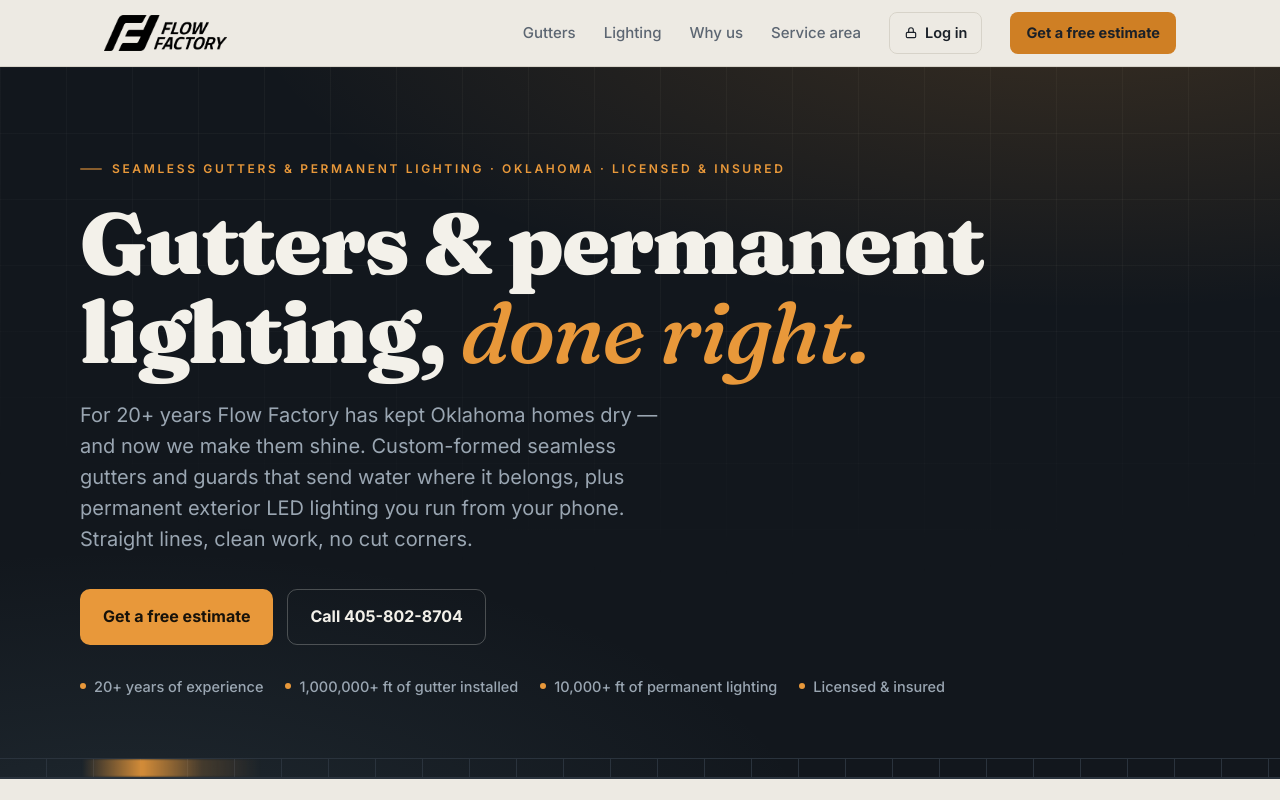
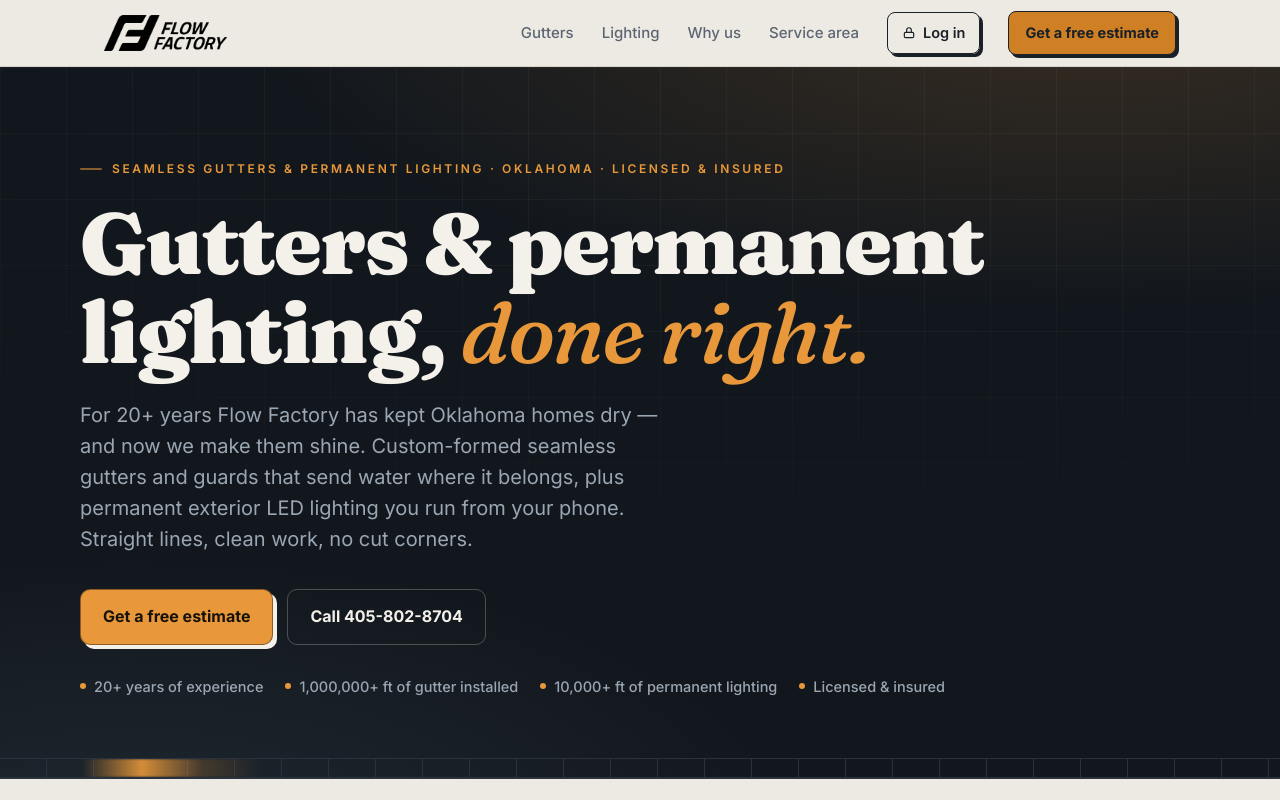
Before and after one commit to officialbme/flow-factory, a plain HTML site: page index.html in a window 1280 px wide. Shown: the top 800 px of the page. Drawn offline with Linux system fonts and the light colour scheme; no server answers.

Commit message:
Match buttons to the hard-offset block treatment
Extend the block-shadow language to the solid buttons so they match the
cards.

- Primary buttons + nav CTA + nav login get a block shadow + crisp edge
- Block color adapts: ink on light surfaces, cream inside the always-dark
  hero / lighting / CTA band so the block actually reads
- Ghost/outline buttons left flat to keep the primary action dominant
- Hover pops up-left and grows the block, same motion as the cards
- index inline + site.css; form CTA hover aligned too

Co-Authored-By: Claude Opus 4.8 <noreply@anthropic.com>

```diff
--- a/assets/site.css
+++ b/assets/site.css
@@ -156,15 +156,18 @@
     display: inline-flex; align-items: center; gap: 8px;
     background: var(--accent); color: var(--on-accent) !important;
     padding: 9px 16px; border-radius: 8px; font-weight: 700 !important; font-size: 14.5px !important;
+    border: 1.5px solid var(--offset-col); box-shadow: 3px 3px 0 var(--offset-col);
+    transition: transform .18s ease, filter .18s ease, box-shadow .18s ease;
   }
-  .nav-cta:hover { filter: brightness(1.05); }
+  .nav-cta:hover { filter: brightness(1.05); transform: translate(-1px, -1px); box-shadow: 4px 4px 0 var(--offset-col); }
   .nav-login {
     display: inline-flex; align-items: center; gap: 7px;
-    color: var(--ink) !important; border: 1px solid var(--line);
+    color: var(--ink) !important; border: 1.5px solid var(--offset-col);
     padding: 8px 14px; border-radius: 8px; font-weight: 600 !important; font-size: 14.5px !important;
-    transition: border-color .18s ease, color .18s ease;
+    box-shadow: 3px 3px 0 var(--offset-col);
+    transition: border-color .18s ease, color .18s ease, transform .18s ease, box-shadow .18s ease;
   }
-  .nav-login:hover { border-color: var(--accent); color: var(--accent) !important; }
+  .nav-login:hover { border-color: var(--accent); color: var(--accent) !important; transform: translate(-1px, -1px); box-shadow: 4px 4px 0 var(--offset-col); }
   .nav-login svg { width: 14px; height: 14px; }
   @media (max-width: 760px) { .nav-links a:not(.nav-cta):not(.nav-login) { display: none; } }
 
@@ -205,11 +208,15 @@
     padding: 14px 22px; border-radius: 10px; font-weight: 700; font-size: 16px;
     text-decoration: none; border: 1px solid transparent; cursor: pointer;
   }
-  .btn-primary { background: var(--hero-accent); color: #17120a; }
-  .btn-primary:hover { filter: brightness(1.06); transform: translateY(-1px); }
+  /* buttons share the hard-offset block; --btn-sh/--btn-edge default to the card
+     offset (ink in light, black in dark) and flip to cream inside dark sections */
+  .btn-primary { background: var(--hero-accent); color: #17120a;
+    border: 1.5px solid var(--btn-edge, var(--offset-col)); box-shadow: 4px 4px 0 var(--btn-sh, var(--offset-col)); }
+  .btn-primary:hover { filter: brightness(1.04); transform: translate(-2px, -2px); box-shadow: 6px 6px 0 var(--btn-sh, var(--offset-col)); }
   .btn-ghost { background: transparent; color: var(--hero-ink); border-color: rgba(243,241,234,.25); }
   .btn-ghost:hover { border-color: rgba(243,241,234,.55); }
-  .btn { transition: transform .18s ease, filter .18s ease, border-color .18s ease; }
+  .hero, .lighting, .cta-band { --btn-sh: #f3f1ea; --btn-edge: rgba(0,0,0,.4); }
+  .btn { transition: transform .18s ease, filter .18s ease, border-color .18s ease, box-shadow .18s ease; }
 
   .hero-badges {
     display: flex; flex-wrap: wrap; gap: 10px 22px; margin: 30px 0 0;
@@ -336,7 +343,7 @@
   .row2 { display: grid; grid-template-columns: 1fr 1fr; gap: 16px; }
   @media (max-width: 480px) { .row2 { grid-template-columns: 1fr; } }
   form .btn-primary { background: var(--accent); color: var(--on-accent); width: 100%; justify-content: center; margin-top: 4px; }
-  form .btn-primary:hover { filter: brightness(1.05); transform: translateY(-1px); }
+  form .btn-primary:hover { filter: brightness(1.04); transform: translate(-2px, -2px); box-shadow: 6px 6px 0 var(--btn-sh, var(--offset-col)); }
   .form-note { font-size: 13px; color: var(--muted); margin: 14px 0 0; text-align: center; }
 
   /* footer */
--- a/index.html
+++ b/index.html
@@ -246,15 +246,18 @@
     display: inline-flex; align-items: center; gap: 8px;
     background: var(--accent); color: var(--on-accent) !important;
     padding: 9px 16px; border-radius: 8px; font-weight: 700 !important; font-size: 14.5px !important;
+    border: 1.5px solid var(--offset-col); box-shadow: 3px 3px 0 var(--offset-col);
+    transition: transform .18s ease, filter .18s ease, box-shadow .18s ease;
   }
-  .nav-cta:hover { filter: brightness(1.05); }
+  .nav-cta:hover { filter: brightness(1.05); transform: translate(-1px, -1px); box-shadow: 4px 4px 0 var(--offset-col); }
   .nav-login {
     display: inline-flex; align-items: center; gap: 7px;
-    color: var(--ink) !important; border: 1px solid var(--line);
+    color: var(--ink) !important; border: 1.5px solid var(--offset-col);
     padding: 8px 14px; border-radius: 8px; font-weight: 600 !important; font-size: 14.5px !important;
-    transition: border-color .18s ease, color .18s ease;
+    box-shadow: 3px 3px 0 var(--offset-col);
+    transition: border-color .18s ease, color .18s ease, transform .18s ease, box-shadow .18s ease;
   }
-  .nav-login:hover { border-color: var(--accent); color: var(--accent) !important; }
+  .nav-login:hover { border-color: var(--accent); color: var(--accent) !important; transform: translate(-1px, -1px); box-shadow: 4px 4px 0 var(--offset-col); }
   .nav-login svg { width: 14px; height: 14px; }
   @media (max-width: 760px) { .nav-links a:not(.nav-cta):not(.nav-login) { display: none; } }
 
@@ -295,11 +298,15 @@
     padding: 14px 22px; border-radius: 10px; font-weight: 700; font-size: 16px;
     text-decoration: none; border: 1px solid transparent; cursor: pointer;
   }
-  .btn-primary { background: var(--hero-accent); color: #17120a; }
-  .btn-primary:hover { filter: brightness(1.06); transform: translateY(-1px); }
+  /* buttons share the hard-offset block; --btn-sh/--btn-edge default to the card
+     offset (ink in light, black in dark) and flip to cream inside dark sections */
+  .btn-primary { background: var(--hero-accent); color: #17120a;
+    border: 1.5px solid var(--btn-edge, var(--offset-col)); box-shadow: 4px 4px 0 var(--btn-sh, var(--offset-col)); }
+  .btn-primary:hover { filter: brightness(1.04); transform: translate(-2px, -2px); box-shadow: 6px 6px 0 var(--btn-sh, var(--offset-col)); }
   .btn-ghost { background: transparent; color: var(--hero-ink); border-color: rgba(243,241,234,.25); }
   .btn-ghost:hover { border-color: rgba(243,241,234,.55); }
-  .btn { transition: transform .18s ease, filter .18s ease, border-color .18s ease; }
+  .hero, .lighting { --btn-sh: #f3f1ea; --btn-edge: rgba(0,0,0,.4); }
+  .btn { transition: transform .18s ease, filter .18s ease, border-color .18s ease, box-shadow .18s ease; }
 
   .hero-badges {
     display: flex; flex-wrap: wrap; gap: 10px 22px; margin: 30px 0 0;
@@ -426,7 +433,7 @@
   .row2 { display: grid; grid-template-columns: 1fr 1fr; gap: 16px; }
   @media (max-width: 480px) { .row2 { grid-template-columns: 1fr; } }
   form .btn-primary { background: var(--accent); color: var(--on-accent); width: 100%; justify-content: center; margin-top: 4px; }
-  form .btn-primary:hover { filter: brightness(1.05); transform: translateY(-1px); }
+  form .btn-primary:hover { filter: brightness(1.04); transform: translate(-2px, -2px); box-shadow: 6px 6px 0 var(--btn-sh, var(--offset-col)); }
   .form-note { font-size: 13px; color: var(--muted); margin: 14px 0 0; text-align: center; }
 
   /* footer */
```
